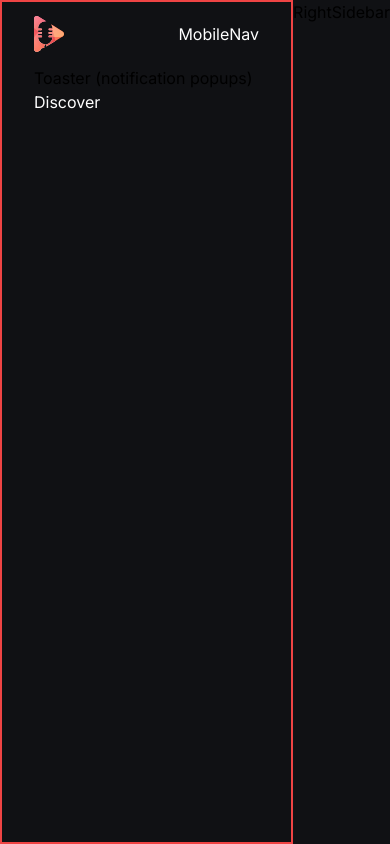
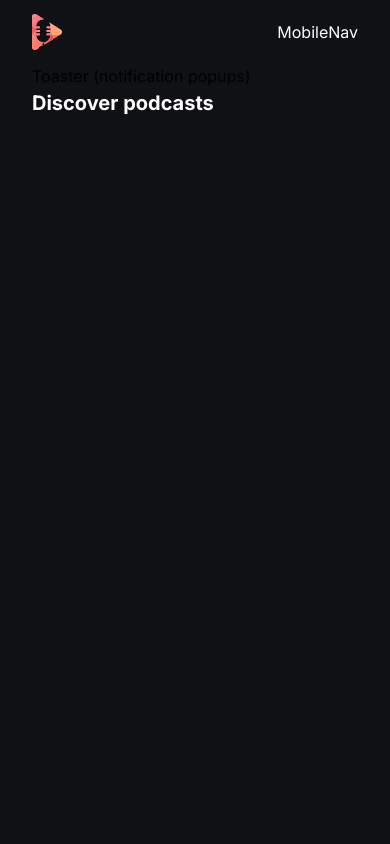
Before and after one commit to Tony-kan/podcraft, a Next.js app: page /discover in a window 390 px wide. Built offline with nearby package versions, Linux system fonts and the light colour scheme.

Commit message:
created podcast-cards,build the homepage layout

```diff
--- a/app/(root)/create-podcast/page.tsx
+++ b/app/(root)/create-podcast/page.tsx
@@ -1,7 +1,12 @@
 import React from "react";
 
 const CreatePodcast = () => {
-  return <div className="text-white-1">CreatePodcast</div>;
+  return (
+    <div>
+      {" "}
+      <h1 className="text-20 font-bold text-white-1">Create Podcast</h1>
+    </div>
+  );
 };
 
 export default CreatePodcast;
--- a/app/(root)/discover/page.tsx
+++ b/app/(root)/discover/page.tsx
@@ -1,7 +1,11 @@
 import React from "react";
 
 const Discover = () => {
-  return <div className="text-white-1">Discover</div>;
+  return (
+    <div>
+      <h1 className="text-20 font-bold text-white-1">Discover podcasts</h1>
+    </div>
+  );
 };
 
 export default Discover;
--- a/app/(root)/layout.tsx
+++ b/app/(root)/layout.tsx
@@ -1,4 +1,5 @@
 import LeftSidebar from "@/components/left-sidebar";
+import MobileNav from "@/components/mobile-nav";
 import RightSidebar from "@/components/right-sidebar";
 import Image from "next/image";
 
@@ -13,7 +14,7 @@ export default function RootLayout({
         {/* <p className="text-white-1">LEFT SIDEBAR</p> */}
         <LeftSidebar />
 
-        <section className="border-2 border-red-500 flex min-h-screen flex-1 flex-col px-4 sm:px-14">
+        <section className="flex min-h-screen flex-1 flex-col px-4 sm:px-14">
           <div className="mx-auto flex w-full max-w-5xl flex-col max-sm:px-4">
             <div className="flex h-16 items-center justify-between text-white-1 md:hidden">
               <Image
@@ -22,16 +23,15 @@ export default function RootLayout({
                 height={30}
                 alt="logo icon"
               />
-              MobileNav
+              <MobileNav />
             </div>
-            <div>
+            <div className="flex flex-col md:pb-14">
               Toaster (notification popups)
               {children}
             </div>
           </div>
         </section>
         <RightSidebar />
-        {/* <p className="text-white-1">Right SIDEBAR</p> */}
       </main>
     </div>
   );
--- a/app/(root)/page.tsx
+++ b/app/(root)/page.tsx
@@ -1,4 +1,6 @@
+import PodcastCard from "@/components/podcast-card";
 import { Button } from "@/components/ui/button";
+import { podcastData } from "@/constants";
 import React from "react";
 
 const Home = () => {
@@ -6,6 +8,17 @@ const Home = () => {
     <div className="mt-9 flex flex-col gap-9">
       <section className="flex flex-col gap-9">
         <h1 className="text-20 font-bold text-white-1">Trending Podcasts</h1>
+        <div className="podcast_grid">
+          {podcastData.map(({ id, title, description, imgURL }) => (
+            <PodcastCard
+              key={id}
+              imgUrl={imgURL}
+              title={title}
+              description={description}
+              podcastId={id}
+            />
+          ))}
+        </div>
       </section>
     </div>
   );
--- /dev/null
+++ b/components/mobile-nav.tsx
@@ -0,0 +1,7 @@
+import React from "react";
+
+const MobileNav = () => {
+  return <div>MobileNav</div>;
+};
+
+export default MobileNav;
--- /dev/null
+++ b/components/podcast-card.tsx
@@ -0,0 +1,36 @@
+import Image from "next/image";
+import React from "react";
+
+const PodcastCard = ({
+  imgUrl,
+  title,
+  description,
+  podcastId,
+}: {
+  imgUrl: string;
+  title: string;
+  description: string;
+  podcastId: number;
+}) => {
+  return (
+    <div className="cursor-point">
+      <figure className="flex flex-col gap-2">
+        <Image
+          src={imgUrl}
+          width={174}
+          height={174}
+          alt={title}
+          className="aspect-square h-fit w-full rounded-xl 2xl:size-[200px] "
+        />
+        <div className="flex flex-col">
+          <h1 className="text-16 truncate font-bold text-white-1">{title}</h1>
+          <h2 className="text-12 truncate font-normal capitalize text-white-4">
+            {description}
+          </h2>
+        </div>
+      </figure>
+    </div>
+  );
+};
+
+export default PodcastCard;
--- a/components/right-sidebar.tsx
+++ b/components/right-sidebar.tsx
@@ -1,7 +1,7 @@
 import React from "react";
 
 const RightSidebar = () => {
-  return <div>RightSidebar</div>;
+  return <section className="right_sidebar text-white-1">RightSidebar</section>;
 };
 
 export default RightSidebar;
--- a/next.config.mjs
+++ b/next.config.mjs
@@ -1,4 +1,13 @@
 /** @type {import('next').NextConfig} */
-const nextConfig = {};
+const nextConfig = {
+	images: {
+		remotePatterns: [
+			{
+				protocol: "https",
+				hostname: "lovely-flamingo-139.convex.cloud",
+			},
+		],
+	},
+};
 
 export default nextConfig;
```
